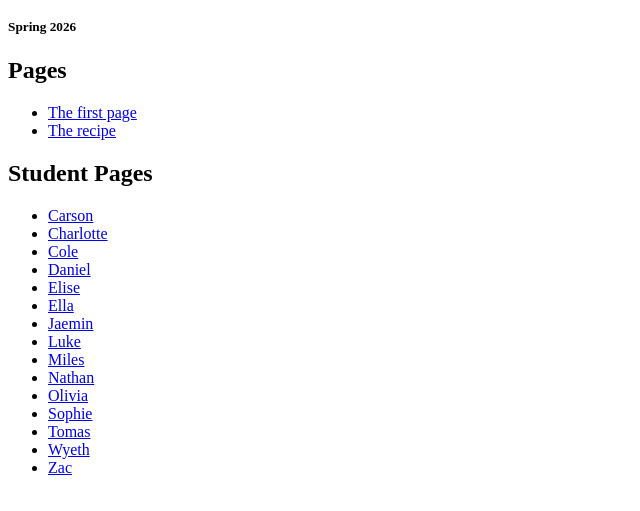
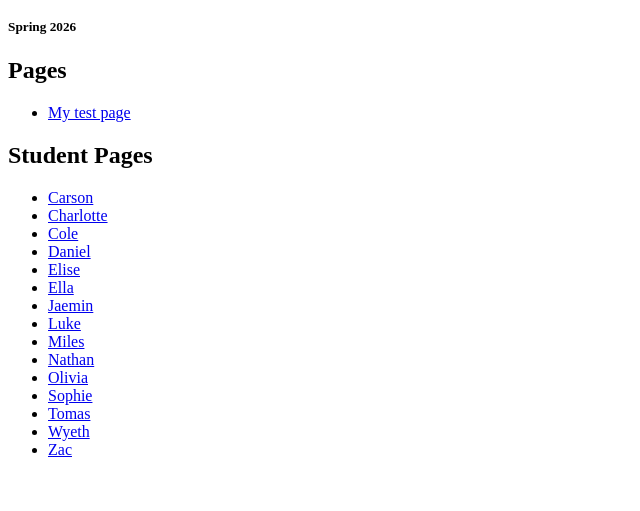
Before and after one commit to lminsky/WebDev2026, a website: page index.html in a window 1280 px wide. Shown: the part 105-616 px from the top of the page, without its empty margins (0-640 px from the left). Drawn offline with Linux system fonts and the light colour scheme.

Commit message:
changed "first page" to test page

```diff
--- a/index.html
+++ b/index.html
@@ -11,8 +11,7 @@
 
     <h2>Pages</h2>
     <ul>
-        <li><a href="first">The first page</a></li>
-        <li><a href="recipe">The recipe</a></li>
+        <li><a href="first">My test page</a></li>
     </ul>
     <h2>Student Pages</h2>
     <ul>
```
